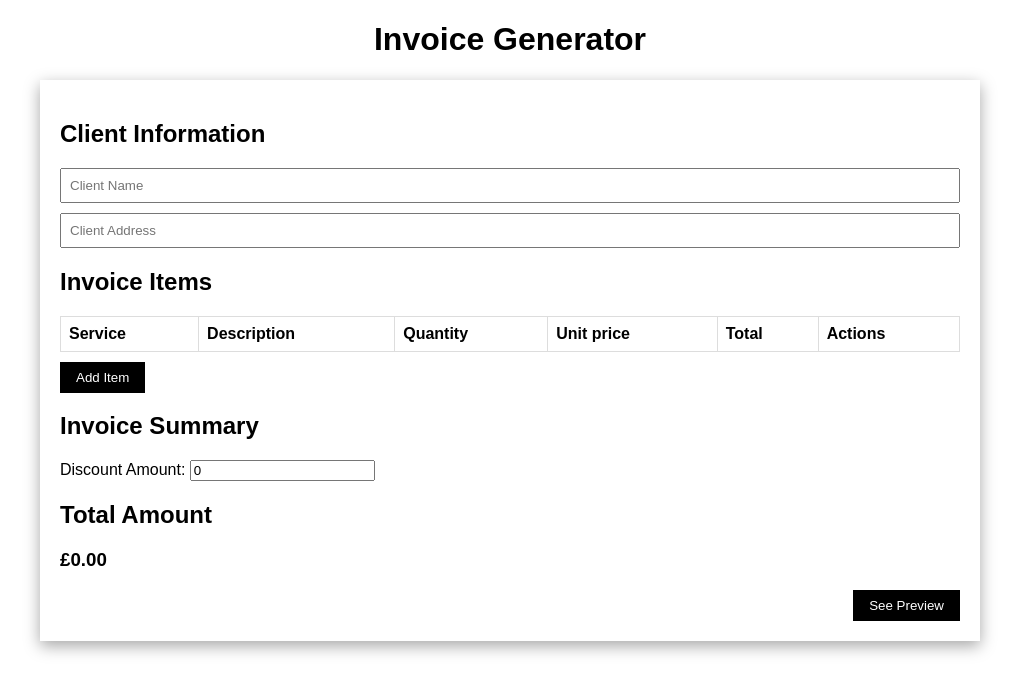
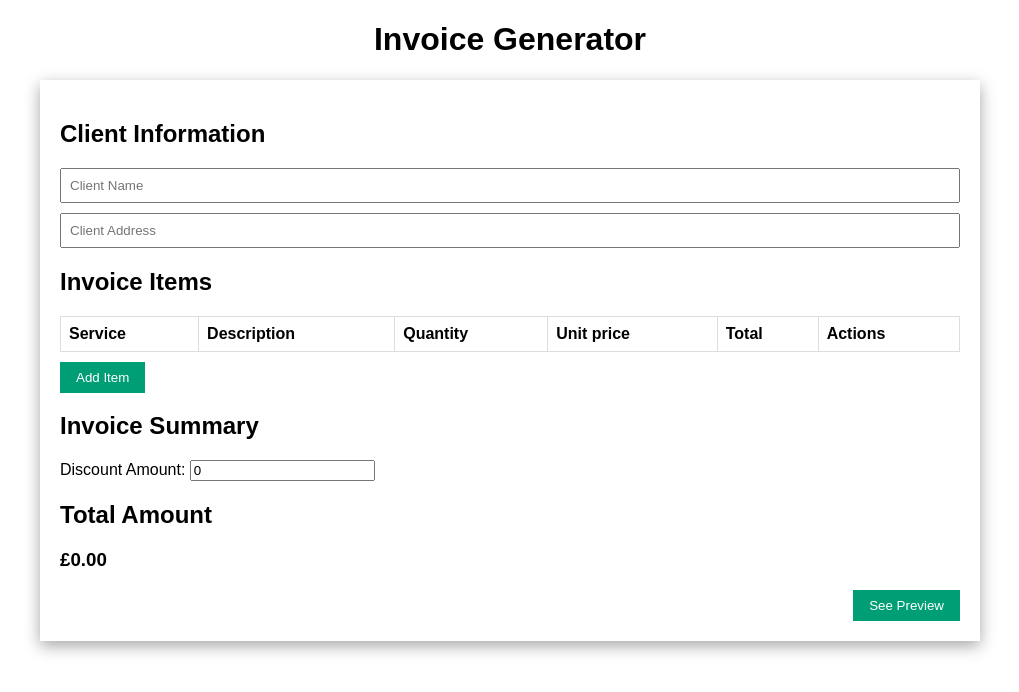
Before and after one commit to ola9292/invoice-generator, a Vue app: page / in a window 1280 px wide. Shown: the top 692 px of the page, without its empty margins (130-1149 px from the left). Built offline with nearby package versions, Linux system fonts and the light colour scheme.

Commit message:
swecond commit

```diff
--- a/src/components/Invoice.vue
+++ b/src/components/Invoice.vue
@@ -216,7 +216,7 @@
     .btn{
         padding: 8px 16px;
         border: none;
-        background-color: black;
+        background-color: #009e74;
         color: white;
         text-transform: capitalize;
     }
```
